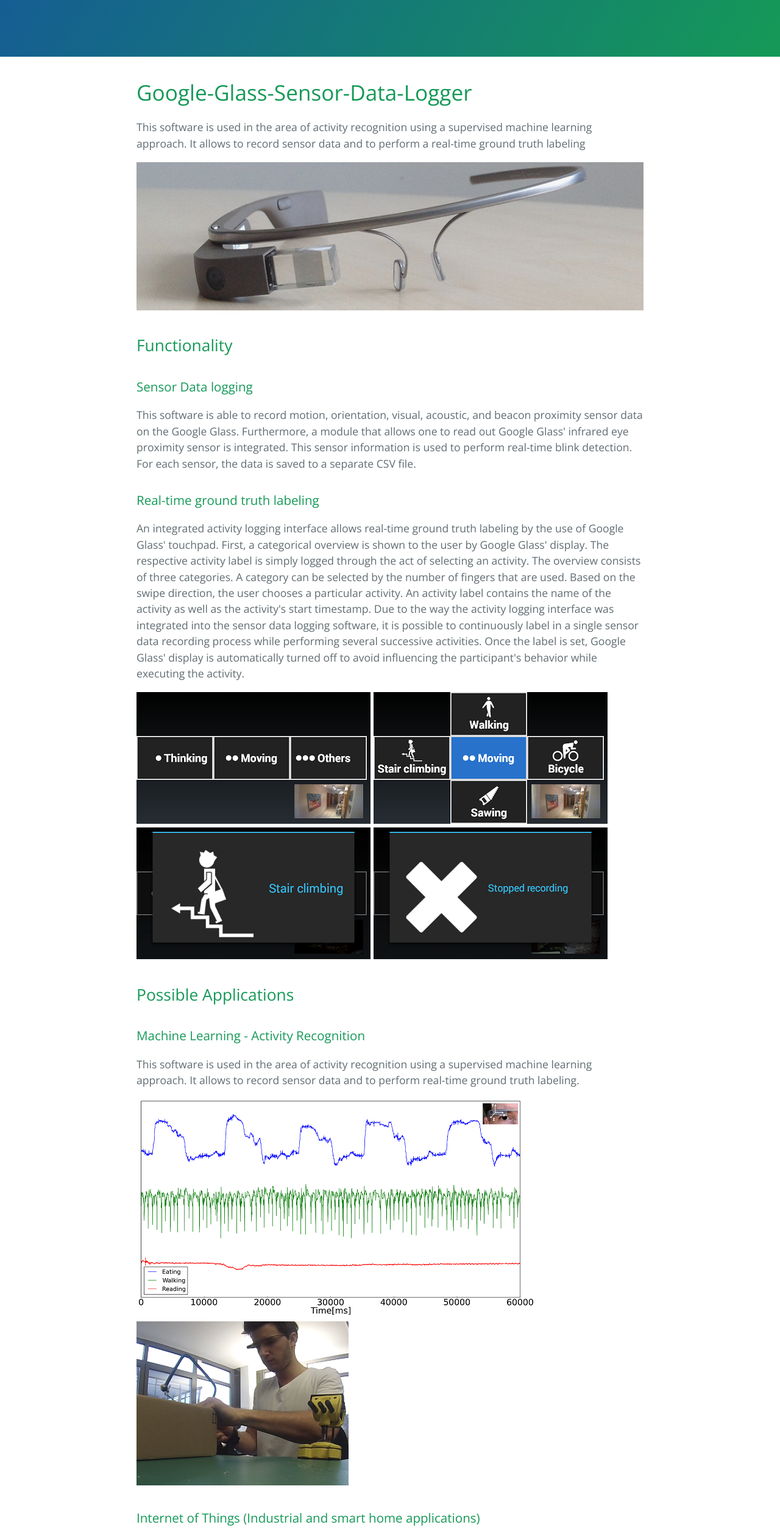
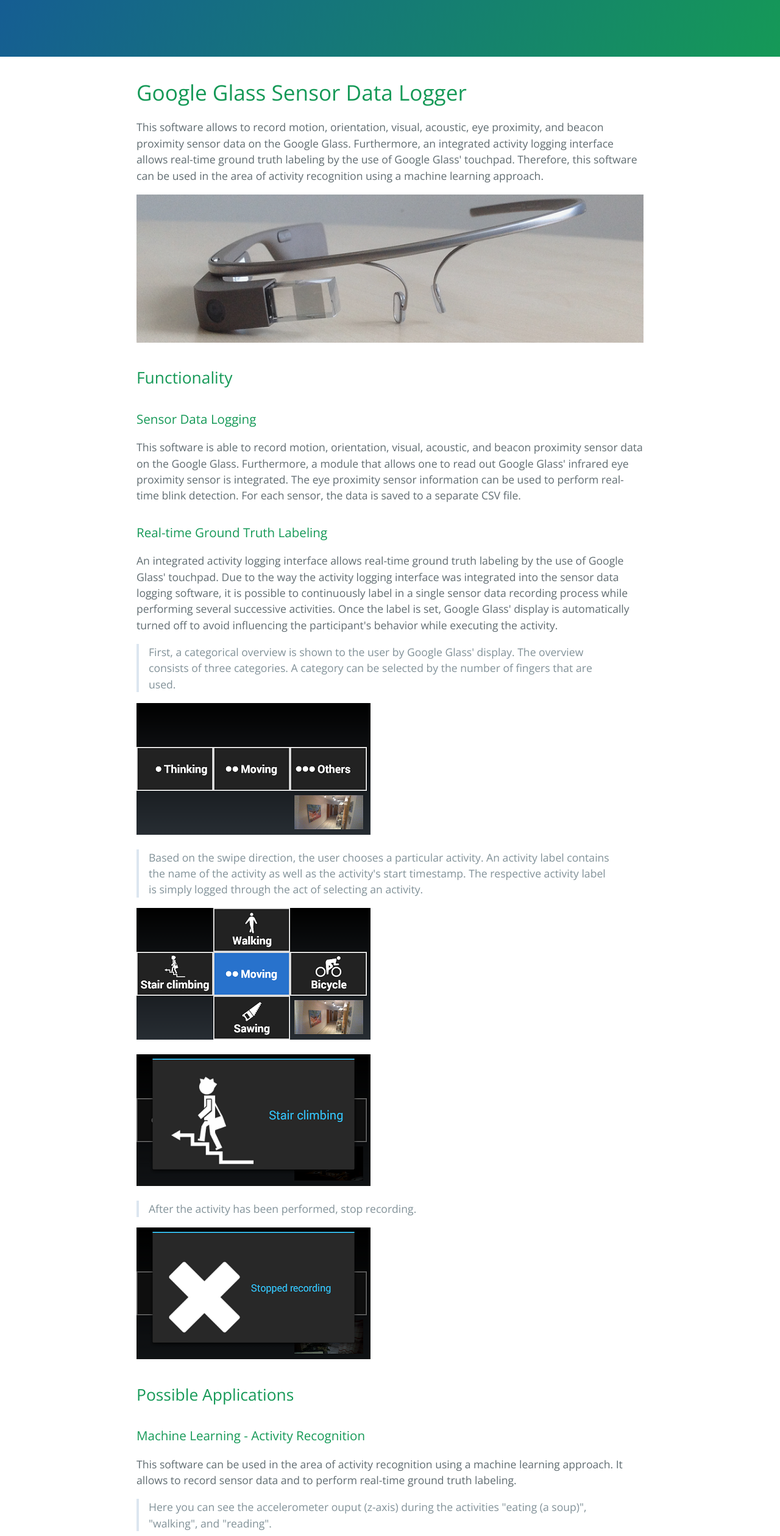
Before and after one commit to patrhel/Google-Glass-Sensor-Data-Logger, a plain HTML site: page index.html in a window 1280 px wide. Shown: the part 243-2762 px from the top of the page at 61% size. Drawn offline with nearby package versions, Linux system fonts and the light colour scheme.

Commit message:
Create gh-pages branch via GitHub

```diff
--- a/index.html
+++ b/index.html
@@ -20,9 +20,9 @@
 
     <section class="main-content">
       <h1>
-<a id="google-glass-sensor-data-logger" class="anchor" href="#google-glass-sensor-data-logger" aria-hidden="true"><span aria-hidden="true" class="octicon octicon-link"></span></a>Google-Glass-Sensor-Data-Logger</h1>
+<a id="google-glass-sensor-data-logger" class="anchor" href="#google-glass-sensor-data-logger" aria-hidden="true"><span aria-hidden="true" class="octicon octicon-link"></span></a>Google Glass Sensor Data Logger</h1>
 
-<p>This software is used in the area of activity recognition using a supervised machine learning approach. It allows to record sensor data and to perform a real-time ground truth labeling </p>
+<p>This software allows to record motion, orientation, visual, acoustic, eye proximity, and beacon proximity sensor data on the Google Glass. Furthermore, an integrated activity logging interface allows real-time ground truth labeling by the use of Google Glass' touchpad. Therefore, this software can be used in the area of activity recognition using a machine learning approach.</p>
 
 <p><img src="https://github.com/patrhel/Google-Glass-Sensor-Data-Logger/raw/gh-pages/images/GoogleGlass.png" alt="Google Glass on a table"></p>
 
@@ -30,20 +30,34 @@
 <a id="functionality" class="anchor" href="#functionality" aria-hidden="true"><span aria-hidden="true" class="octicon octicon-link"></span></a>Functionality</h2>
 
 <h3>
-<a id="sensor-data-logging" class="anchor" href="#sensor-data-logging" aria-hidden="true"><span aria-hidden="true" class="octicon octicon-link"></span></a>Sensor Data logging</h3>
+<a id="sensor-data-logging" class="anchor" href="#sensor-data-logging" aria-hidden="true"><span aria-hidden="true" class="octicon octicon-link"></span></a>Sensor Data Logging</h3>
 
-<p>This software is able to record motion, orientation, visual, acoustic, and beacon proximity sensor data on the Google Glass. Furthermore, a module that allows one to read out Google Glass' infrared eye proximity sensor is integrated. This sensor information is used to perform real-time blink detection. For each sensor, the data is saved to a separate CSV file.</p>
+<p>This software is able to record motion, orientation, visual, acoustic, and beacon proximity sensor data on the Google Glass. Furthermore, a module that allows one to read out Google Glass' infrared eye proximity sensor is integrated. The eye proximity sensor information can be used to perform real-time blink detection. For each sensor, the data is saved to a separate CSV file.</p>
 
 <h3>
-<a id="real-time-ground-truth-labeling" class="anchor" href="#real-time-ground-truth-labeling" aria-hidden="true"><span aria-hidden="true" class="octicon octicon-link"></span></a>Real-time ground truth labeling</h3>
+<a id="real-time-ground-truth-labeling" class="anchor" href="#real-time-ground-truth-labeling" aria-hidden="true"><span aria-hidden="true" class="octicon octicon-link"></span></a>Real-time Ground Truth Labeling</h3>
 
-<p>An integrated activity logging interface allows real-time ground truth labeling by the use of Google Glass' touchpad.
-First, a categorical overview is shown to the user by Google Glass' display. The respective activity label is simply logged through the act of selecting an activity. The overview consists of three categories. A category can be selected by the number of fingers that are used. Based on the swipe direction, the user chooses a particular activity. An activity label contains the name of the activity as well as the activity's start timestamp. Due to the way the activity logging interface was integrated into the sensor data logging software, it is possible to continuously label in a single sensor data recording process while performing several successive activities. Once the label is set, Google Glass' display is automatically turned off to avoid influencing the participant's behavior while executing the activity. </p>
+<p>An integrated activity logging interface allows real-time ground truth labeling by the use of Google Glass' touchpad. Due to the way the activity logging interface was integrated into the sensor data logging software, it is possible to continuously label in a single sensor data recording process while performing several successive activities. Once the label is set, Google Glass' display is automatically turned off to avoid influencing the participant's behavior while executing the activity. </p>
 
-<p><img src="https://github.com/patrhel/Google-Glass-Sensor-Data-Logger/raw/gh-pages/images/gtl1.png" alt="ground truth labeling - category selection">
-<img src="https://github.com/patrhel/Google-Glass-Sensor-Data-Logger/raw/gh-pages/images/gtl2.png" alt="ground truth labeling - activity selection">
-<img src="https://github.com/patrhel/Google-Glass-Sensor-Data-Logger/raw/gh-pages/images/gtl3.png" alt="ground truth labeling - activity selected">
-<img src="https://github.com/patrhel/Google-Glass-Sensor-Data-Logger/raw/gh-pages/images/gtl4.png" alt="ground truth labeling - stop recording"></p>
+<blockquote>
+<p>First, a categorical overview is shown to the user by Google Glass' display. The overview consists of three categories. A category can be selected by the number of fingers that are used.</p>
+</blockquote>
+
+<p><img src="https://github.com/patrhel/Google-Glass-Sensor-Data-Logger/raw/gh-pages/images/gtl1.png" alt="ground truth labeling - category selection"></p>
+
+<blockquote>
+<p>Based on the swipe direction, the user chooses a particular activity. An activity label contains the name of the activity as well as the activity's start timestamp. The respective activity label is simply logged through the act of selecting an activity. </p>
+</blockquote>
+
+<p><img src="https://github.com/patrhel/Google-Glass-Sensor-Data-Logger/raw/gh-pages/images/gtl2.png" alt="ground truth labeling - activity selection"></p>
+
+<p><img src="https://github.com/patrhel/Google-Glass-Sensor-Data-Logger/raw/gh-pages/images/gtl3.png" alt="ground truth labeling - activity selected"></p>
+
+<blockquote>
+<p>After the activity has been performed, stop recording.</p>
+</blockquote>
+
+<p><img src="https://github.com/patrhel/Google-Glass-Sensor-Data-Logger/raw/gh-pages/images/gtl4.png" alt="ground truth labeling - stop recording"></p>
 
 <h2>
 <a id="possible-applications" class="anchor" href="#possible-applications" aria-hidden="true"><span aria-hidden="true" class="octicon octicon-link"></span></a>Possible Applications</h2>
@@ -51,26 +65,47 @@
 <h3>
 <a id="machine-learning---activity-recognition" class="anchor" href="#machine-learning---activity-recognition" aria-hidden="true"><span aria-hidden="true" class="octicon octicon-link"></span></a>Machine Learning - Activity Recognition</h3>
 
-<p>This software is used in the area of activity recognition using a supervised machine learning approach. It allows to record sensor data and to perform real-time ground truth labeling. </p>
+<p>This software can be used in the area of activity recognition using a machine learning approach. It allows to record sensor data and to perform real-time ground truth labeling. </p>
 
-<p><img src="https://github.com/patrhel/Google-Glass-Sensor-Data-Logger/raw/gh-pages/images/GoogleGlass_ACC_Z-Axis.png" alt="Google Glass accelerator (z-axis)">
-<img src="https://github.com/patrhel/Google-Glass-Sensor-Data-Logger/raw/gh-pages/images/sawing.png" alt="Person is sawing"></p>
+<blockquote>
+<p>Here you can see the accelerometer ouput (z-axis) during the activities "eating (a soup)", "walking", and "reading".</p>
+</blockquote>
+
+<p><img src="https://github.com/patrhel/Google-Glass-Sensor-Data-Logger/raw/gh-pages/images/GoogleGlass_ACC_Z-Axis.png" alt="Google Glass accelerometer (z-axis)"></p>
+
+<blockquote>
+<p>This picture shows the activity "sawing".</p>
+</blockquote>
+
+<p><img src="https://github.com/patrhel/Google-Glass-Sensor-Data-Logger/raw/gh-pages/images/sawing.png" alt="Person is sawing"></p>
 
 <h3>
 <a id="internet-of-things-industrial-and-smart-home-applications" class="anchor" href="#internet-of-things-industrial-and-smart-home-applications" aria-hidden="true"><span aria-hidden="true" class="octicon octicon-link"></span></a>Internet of Things (Industrial and smart home applications)</h3>
 
 <p>The integrated beacon detection module allows the Google Glass to detect nearby devices using Bluetooth Low Energy (BLE) technology. Devices sending out a beacon signal will thus be identifiable through their identification number. Furthermore, the integrated module allows calculating the distance to the beacon. Based on this data, applications in the area of IoT can be realized.</p>
 
+<blockquote>
+<p>This picture shows a coffee machine with a beacon on it. In future devices, such beacons or similar technology will be built-in.</p>
+</blockquote>
+
 <p><img src="https://github.com/patrhel/Google-Glass-Sensor-Data-Logger/raw/gh-pages/images/beaconCoffeeMachine.jpg" alt="Beacon on a coffee machine"></p>
+
+<blockquote>
+<p>This picture shows a dishwasher machine with a beacon on it.</p>
+</blockquote>
 
 <p><img src="https://github.com/patrhel/Google-Glass-Sensor-Data-Logger/raw/gh-pages/images/beaconDishwasher.jpg" alt="Beacon on a dishwasher"></p>
 
 <h3>
 <a id="blink-detection" class="anchor" href="#blink-detection" aria-hidden="true"><span aria-hidden="true" class="octicon octicon-link"></span></a>Blink Detection</h3>
 
-<p>A module which allows one to read out Google Glass' infrared eye proximity sensor is integrated. The module integrated can be found here: <a href="https://github.com/shoya140/GlassLogger">GlassLogger</a>. This sensor information can be used to perform real-time blink detection.</p>
+<p>A module which allows one to read out Google Glass' infrared eye proximity sensor is integrated. The module integrated can be found here: <a href="https://github.com/shoya140/GlassLogger">GlassLogger</a>. This eye proximity sensor information can be used to perform real-time blink detection.</p>
 
-<p><em>Hint: In order to read the infrared eye proximity sensor out you need to do some extra steps during installation. Please have a look at the installation instructions here: <a href="https://github.com/shoya140/GlassLogger">GlassLogger</a></em></p>
+<p><em>Hint: In order to read the infrared eye proximity sensor out, you need to do some extra steps during installation. Please have a look at the installation instructions here: <a href="https://github.com/shoya140/GlassLogger">GlassLogger</a></em></p>
+
+<blockquote>
+<p>Blinks of the right eye are counted.</p>
+</blockquote>
 
 <p><img src="https://github.com/patrhel/Google-Glass-Sensor-Data-Logger/raw/gh-pages/images/blinkDetection.png" alt="Blinks"></p>
 
--- a/stylesheets/stylesheet.css
+++ b/stylesheets/stylesheet.css
@@ -33,10 +33,6 @@
   text-decoration: none;
   background-color: rgba(255, 255, 255, 0.2);
   border-color: rgba(255, 255, 255, 0.3); }
-
-img {
-    text-align: center;
-}
 
 @media screen and (min-width: 64em) {
   .btn {
```
Also changed, not shown: params.json (+1 -1 lines).
